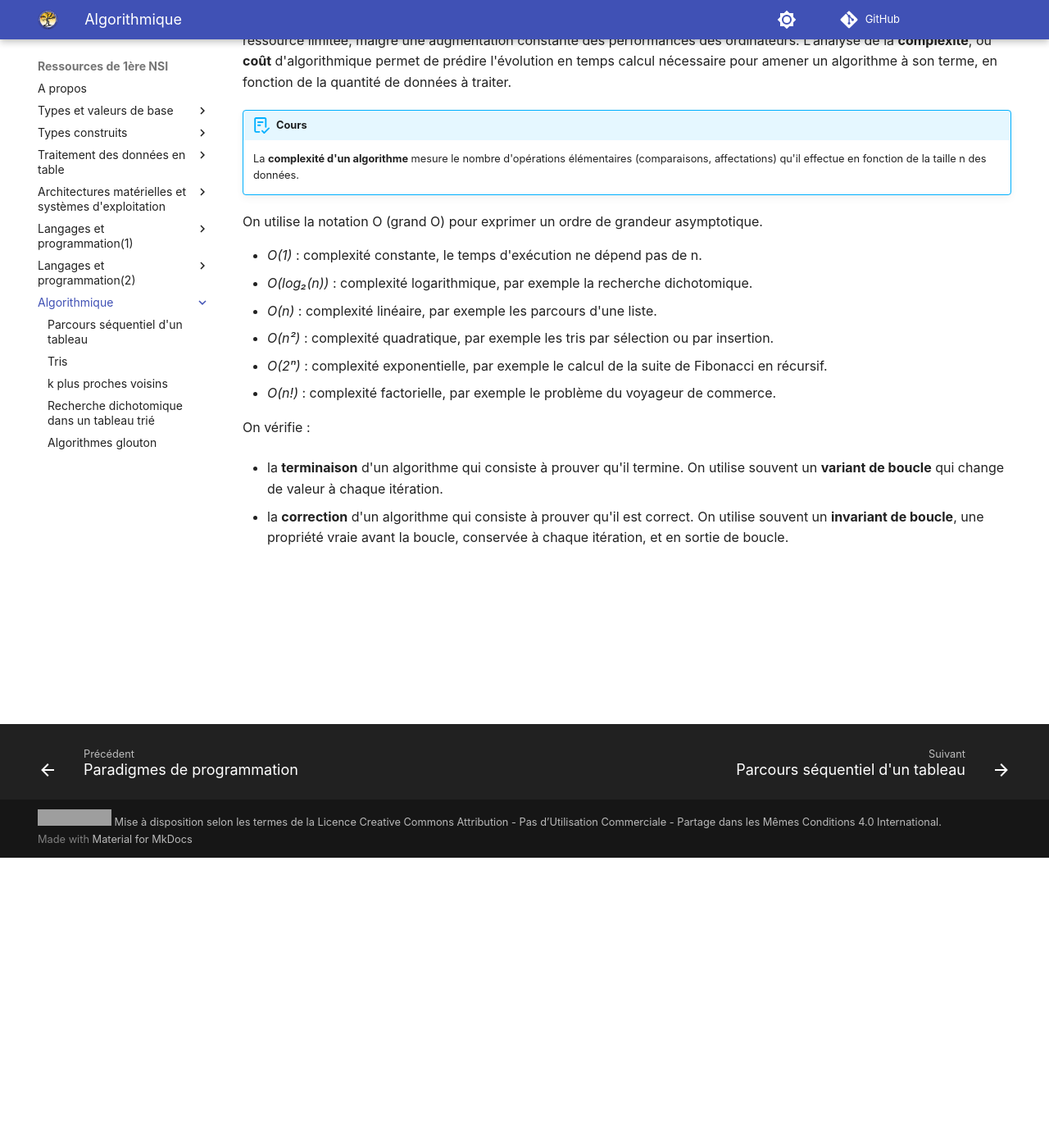
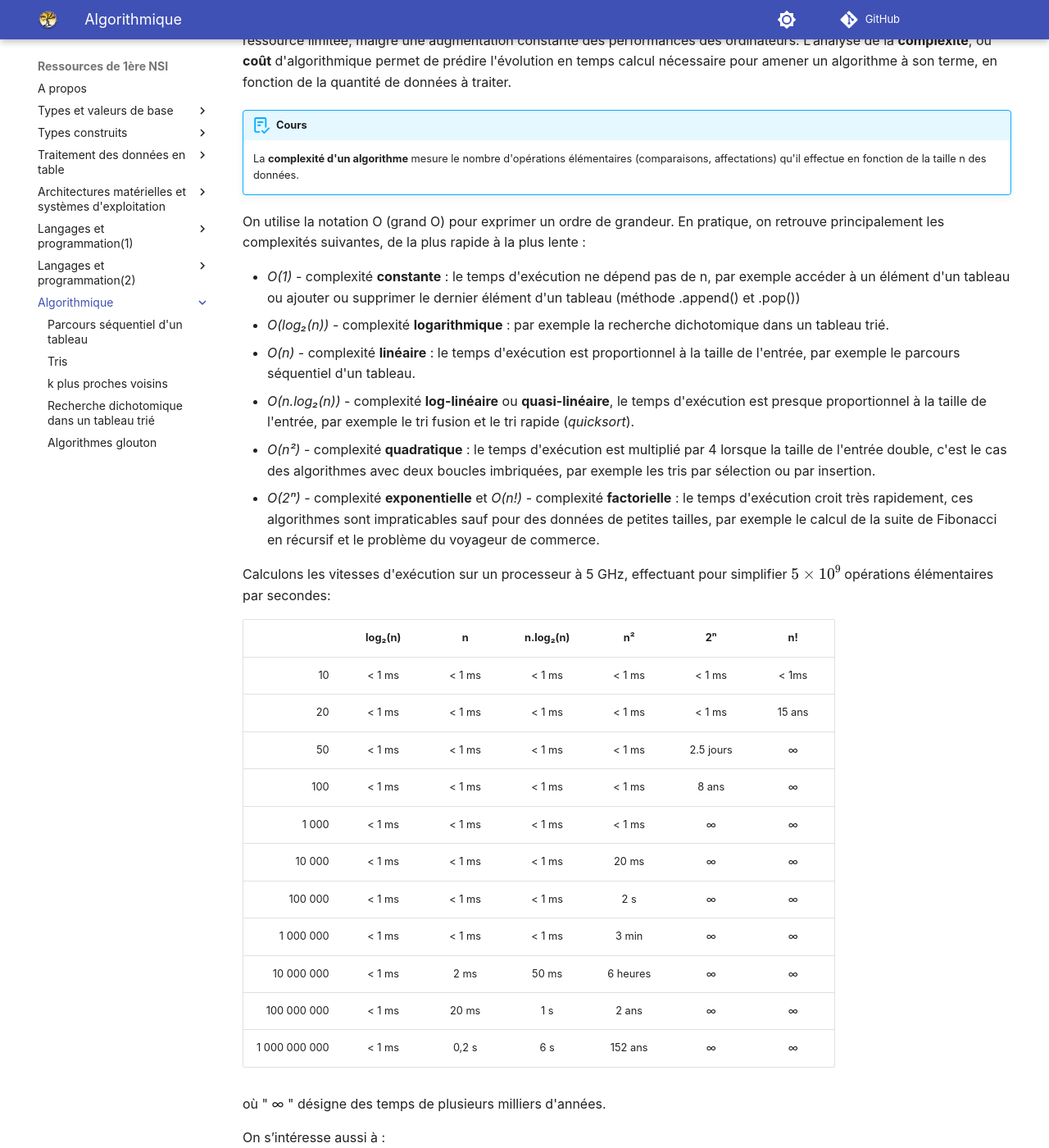
Before and after one commit to fab-perez/NSI-1, an MkDocs documentation site: the page built from docs/algorithmique/index.md, in a window 1280 px wide and 1400 px high, scrolled down 354 px. Shown: the whole window at 82% size. Built offline with MkDocs 1.6.1 and Material for MkDocs 9.7.7, drawn with Linux system fonts in a browser that asks for light colours; comment, search, counter and statistics services are not loaded; grey boxes are pictures that could not be loaded.

Commit message:
Add files via upload

```diff
--- a/docs/algorithmique/index.md
+++ b/docs/algorithmique/index.md
@@ -13,18 +13,36 @@ Les ordinateurs sur lesquels s'exécutent ces algorithmes ne sont pas infiniment
     La **complexité d'un algorithme** mesure le nombre d'opérations élémentaires (comparaisons, affectations) qu'il effectue en fonction de la taille n des données.
 
 
-On utilise la notation O (grand O) pour exprimer un ordre de grandeur asymptotique.
+On utilise la notation O (grand O) pour exprimer un ordre de grandeur. En pratique, on retrouve principalement les complexités suivantes, de la plus rapide à la plus lente :
 
--	*O(1)* : complexité constante, le temps d'exécution ne dépend pas de n.
--	*O(log₂(n))* : complexité logarithmique, par exemple la recherche dichotomique.
--	*O(n)* : complexité linéaire, par exemple les parcours d'une liste.
--	*O(n²)* : complexité quadratique, par exemple les tris par sélection ou par insertion.
--	*O(2ⁿ)* : complexité exponentielle, par exemple le calcul de la suite de Fibonacci en récursif.
--	*O(n!)* : complexité factorielle, par exemple le problème du voyageur de commerce.
+-	*O(1)* - complexité **constante** : le temps d'exécution ne dépend pas de n, par exemple accéder à un élément d'un tableau ou ajouter ou supprimer le dernier élément d'un tableau (méthode .append() et .pop())
+-	*O(log₂(n))* - complexité **logarithmique** : par exemple la recherche dichotomique dans un tableau trié.
+-	*O(n)* - complexité **linéaire** : le temps d'exécution est proportionnel à la taille de l'entrée, par exemple le parcours séquentiel d'un tableau.
+-	*O(n.log₂(n))* - complexité **log-linéaire** ou **quasi-linéaire**, le temps d'exécution est presque proportionnel à la taille de l'entrée, par exemple le tri fusion et le tri rapide (*quicksort*).
+-	*O(n²)* - complexité **quadratique** : le temps d'exécution est multiplié par 4 lorsque la taille de l'entrée double,  c'est le
+cas des algorithmes avec deux boucles imbriquées,  par exemple les tris par sélection ou par insertion.
+-	*O(2ⁿ)* - complexité **exponentielle**  et *O(n!)* - complexité **factorielle** : le temps d'exécution croit très rapidement, ces algorithmes sont impraticables sauf pour des données de petites tailles, par exemple le calcul de la suite de Fibonacci en récursif et le problème du voyageur de commerce.
 
+Calculons les vitesses d'exécution sur un processeur à 5 GHz, effectuant pour simplifier $5 \times 10^9$ opérations élémentaires par secondes:
 
-On vérifie :
+|              |log₂(n) |  n     |n.log₂(n)|   n²   |   2ⁿ     |  n!   |
+|-:            |:-:     |:-:     |:-:      |:-:     | :-:      | :-:   |
+|10            | < 1 ms | < 1 ms | < 1 ms  | < 1 ms |  < 1 ms  |  < 1ms|
+|20            | < 1 ms | < 1 ms | < 1 ms  | < 1 ms |  < 1 ms  | 15 ans|
+|50            | < 1 ms | < 1 ms | < 1 ms  | < 1 ms | 2.5 jours|  ∞    |
+|100           | < 1 ms | < 1 ms | < 1 ms  | < 1 ms |  8 ans   |  ∞    |
+|1 000         | < 1 ms | < 1 ms | < 1 ms  | < 1 ms |  ∞       |  ∞    |
+|10 000        | < 1 ms | < 1 ms | < 1 ms  |  20 ms |  ∞       |  ∞    |
+|100 000       | < 1 ms | < 1 ms | < 1 ms  |  2 s   |  ∞       |  ∞    |
+|1 000 000     | < 1 ms | < 1 ms | < 1 ms  |  3 min |  ∞       |  ∞    |
+|10 000 000    | < 1 ms |  2 ms  | 50 ms   |6 heures|  ∞       |  ∞    |
+|100 000 000   | < 1 ms | 20 ms  | 1 s     | 2 ans  |  ∞       |  ∞    |
+|1 000 000 000 | < 1 ms | 0,2 s  | 6 s     | 152 ans|  ∞       |  ∞    |
 
-- la **terminaison** d'un algorithme qui consiste à prouver qu'il termine. On utilise souvent un **variant de boucle** qui change de valeur à chaque itération.
+où " ∞ " désigne des temps de plusieurs milliers d'années.
 
-- la **correction** d'un algorithme qui consiste à prouver qu'il est correct. On utilise souvent un **invariant de boucle**, une propriété vraie avant la boucle, conservée à chaque itération, et en sortie de boucle.
+On s’intéresse aussi à :
+
+- La **terminaison** d'un algorithme qui consiste à prouver qu'il termine. On utilise souvent un **variant de boucle** qui change de valeur à chaque itération.
+
+- La **correction** d'un algorithme qui consiste à prouver qu'il est correct. On utilise souvent un **invariant de boucle**, une propriété vraie avant la boucle, conservée à chaque itération, et en sortie de boucle.
```
